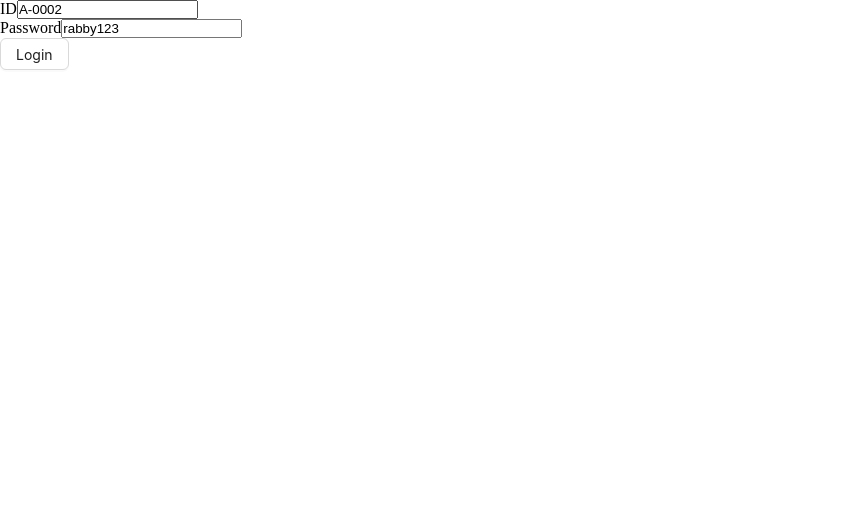
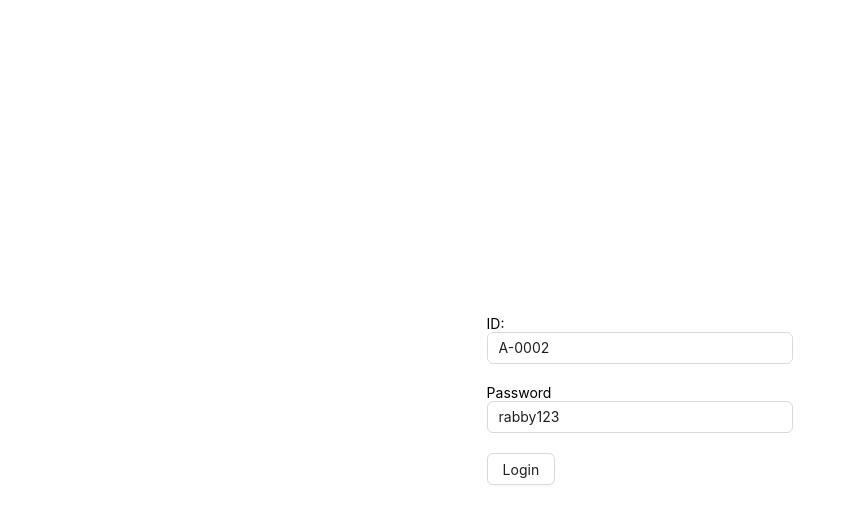
Before and after one commit to rabby4/ph-university-client, a React (Vite) app: page /login in a window 1280 px wide. Shown: the top 524 px of the page, without its empty margins (0-856 px from the left). Built offline with nearby package versions, Linux system fonts and the light colour scheme.

Commit message:
create reuseable form and customize login form

```diff
--- /dev/null
+++ b/src/components/form/PHForm.tsx
@@ -0,0 +1,33 @@
+import { ReactNode } from "react"
+import {
+	FieldValues,
+	FormProvider,
+	SubmitHandler,
+	useForm,
+} from "react-hook-form"
+
+type TFormConfig = {
+	defaultValues?: Record<string, any>
+}
+
+type TFormProps = {
+	onSubmit: SubmitHandler<FieldValues>
+	children: ReactNode
+} & TFormConfig
+
+const PHForm = ({ onSubmit, children, defaultValues }: TFormProps) => {
+	const formConfig: TFormConfig = {}
+
+	if (defaultValues) {
+		formConfig["defaultValues"] = defaultValues
+	}
+
+	const methods = useForm(formConfig)
+	return (
+		<FormProvider {...methods}>
+			<form onSubmit={methods.handleSubmit(onSubmit)}>{children}</form>
+		</FormProvider>
+	)
+}
+
+export default PHForm
--- /dev/null
+++ b/src/components/form/PHInput.tsx
@@ -0,0 +1,22 @@
+import { Input } from "antd"
+import { Controller } from "react-hook-form"
+
+type TIputProps = {
+	label?: string
+	type: string
+	name: string
+}
+
+const PHInput = ({ label, type, name }: TIputProps) => {
+	return (
+		<div style={{ marginBottom: "20px" }}>
+			{label ? <label>{label}</label> : null}
+			<Controller
+				name={name}
+				render={({ field }) => <Input {...field} type={type} id={name} />}
+			/>
+		</div>
+	)
+}
+
+export default PHInput
--- a/src/pages/Login.tsx
+++ b/src/pages/Login.tsx
@@ -1,27 +1,35 @@
 /* eslint-disable @typescript-eslint/no-explicit-any */
-import { Button } from "antd"
-import { FieldValues, useForm } from "react-hook-form"
+import { Button, Row } from "antd"
+import { FieldValues } from "react-hook-form"
 import authApi from "../redux/features/auth/authApi"
 import { useAppDispatch } from "../redux/hooks"
 import { setUser, TUser } from "../redux/features/auth/authSlice"
 import { verifyToken } from "../utils/verifyToken"
 import { useNavigate } from "react-router-dom"
 import { toast } from "sonner"
+import PHForm from "../components/form/PHForm"
+import PHInput from "../components/form/PHInput"
 
 const Login = () => {
 	const navigate = useNavigate()
 	const dispatch = useAppDispatch()
 
-	const { register, handleSubmit } = useForm({
-		defaultValues: {
-			userId: "A-0002",
-			password: "rabby123",
-		},
-	})
+	// const { register, handleSubmit } = useForm({
+	// 	defaultValues: {
+	// 		userId: "A-0002",
+	// 		password: "rabby123",
+	// 	},
+	// })
+
+	const defaultValues = {
+		userId: "A-0002",
+		password: "rabby123",
+	}
 
 	const [login] = authApi.useLoginMutation()
 
 	const onSubmit = async (data: FieldValues) => {
+		console.log(data)
 		const toastId = toast.loading("Logging in...")
 
 		try {
@@ -41,19 +49,15 @@
 	}
 
 	return (
-		<div>
-			<form onSubmit={handleSubmit(onSubmit)}>
-				<div>
-					<label htmlFor="id">ID</label>
-					<input type="text" id="id" {...register("userId")} />
-				</div>
-				<div>
-					<label htmlFor="password">Password</label>
-					<input type="text" id="password" {...register("password")} />
-				</div>
-				<Button htmlType="submit">Login</Button>
-			</form>
-		</div>
+		<>
+			<Row justify={"center"} align={"middle"} style={{ height: "100vh" }}>
+				<PHForm onSubmit={onSubmit} defaultValues={defaultValues}>
+					<PHInput type={"text"} name={"userId"} label={"ID:"} />
+					<PHInput type={"text"} name={"password"} label={"Password"} />
+					<Button htmlType="submit">Login</Button>
+				</PHForm>
+			</Row>
+		</>
 	)
 }
 
```
